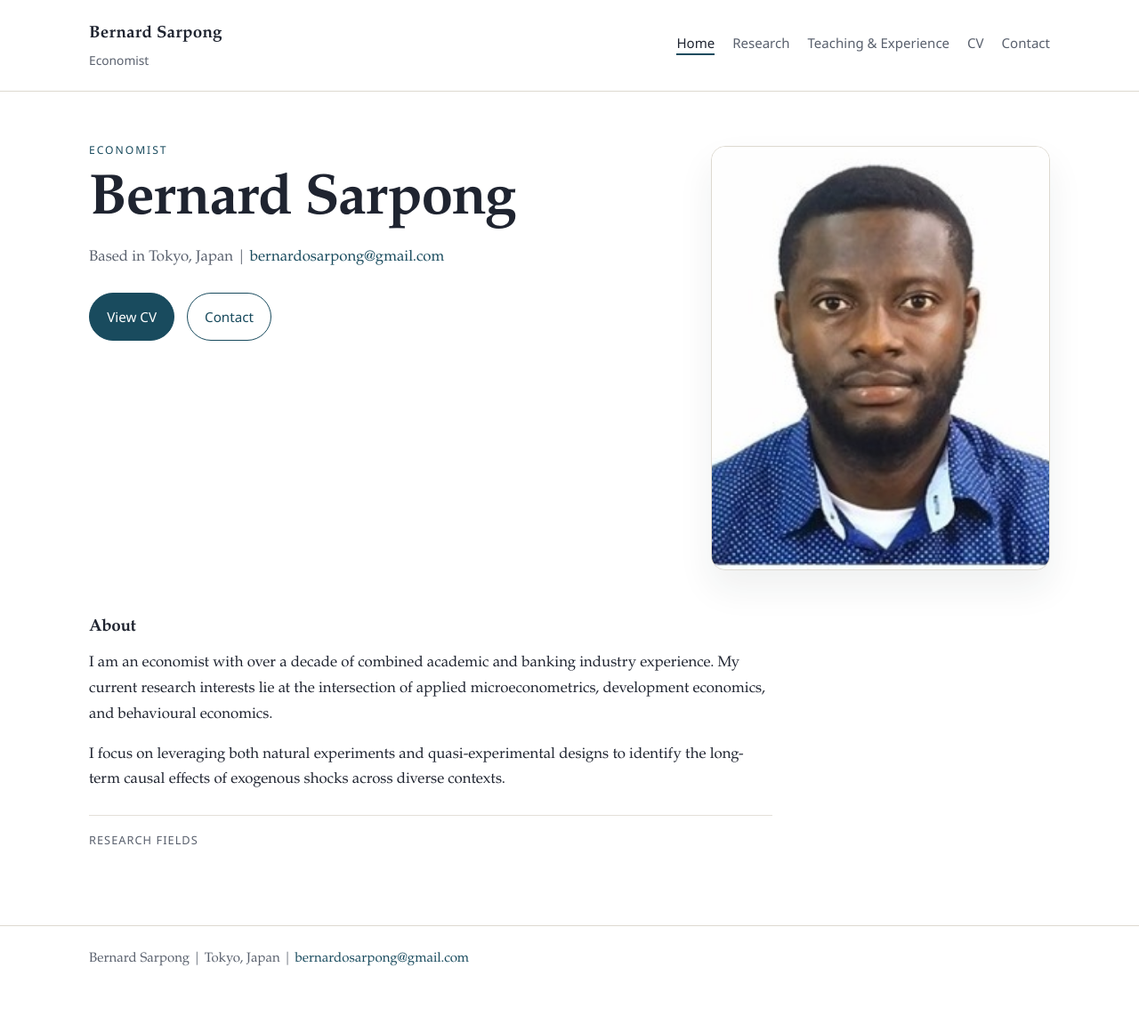
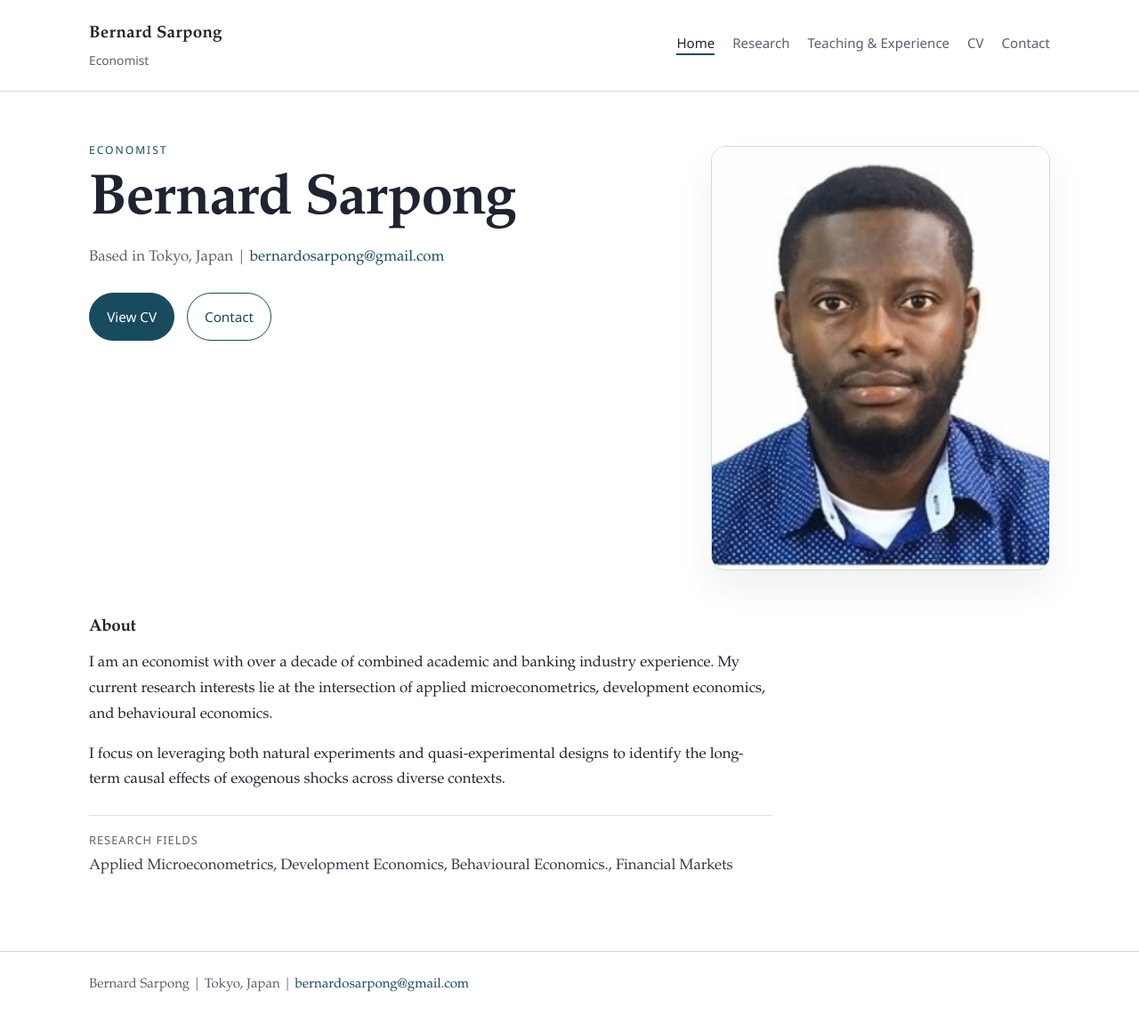
Before and after one commit to bernardksarpong/bernardksarpong.github.io, a Jekyll site: the page built from index.html, in a window 1280 px wide. Shown: the whole page at 89% size. Built offline with Jekyll 4.4.1, drawn with Linux system fonts in a browser that asks for light colours; before the commit the page ends 1131 px from its top, so only the background shows below that.

Commit message:
Update profile content via site editor

```diff
--- a/_data/profile.yml
+++ b/_data/profile.yml
@@ -8,5 +8,9 @@ biography:
   - I am an economist with over a decade of combined academic and banking industry experience.  My current research interests lie at the intersection of applied microeconometrics, development economics, and behavioural economics.
   - I focus on leveraging both natural experiments and quasi-experimental designs to identify the long-term causal effects of exogenous shocks across diverse contexts.
 education: []
-research_fields: []
+research_fields:
+  - Applied Microeconometrics
+  - Development Economics
+  - Behavioural Economics.
+  - Financial Markets
 research_interests: []
```
